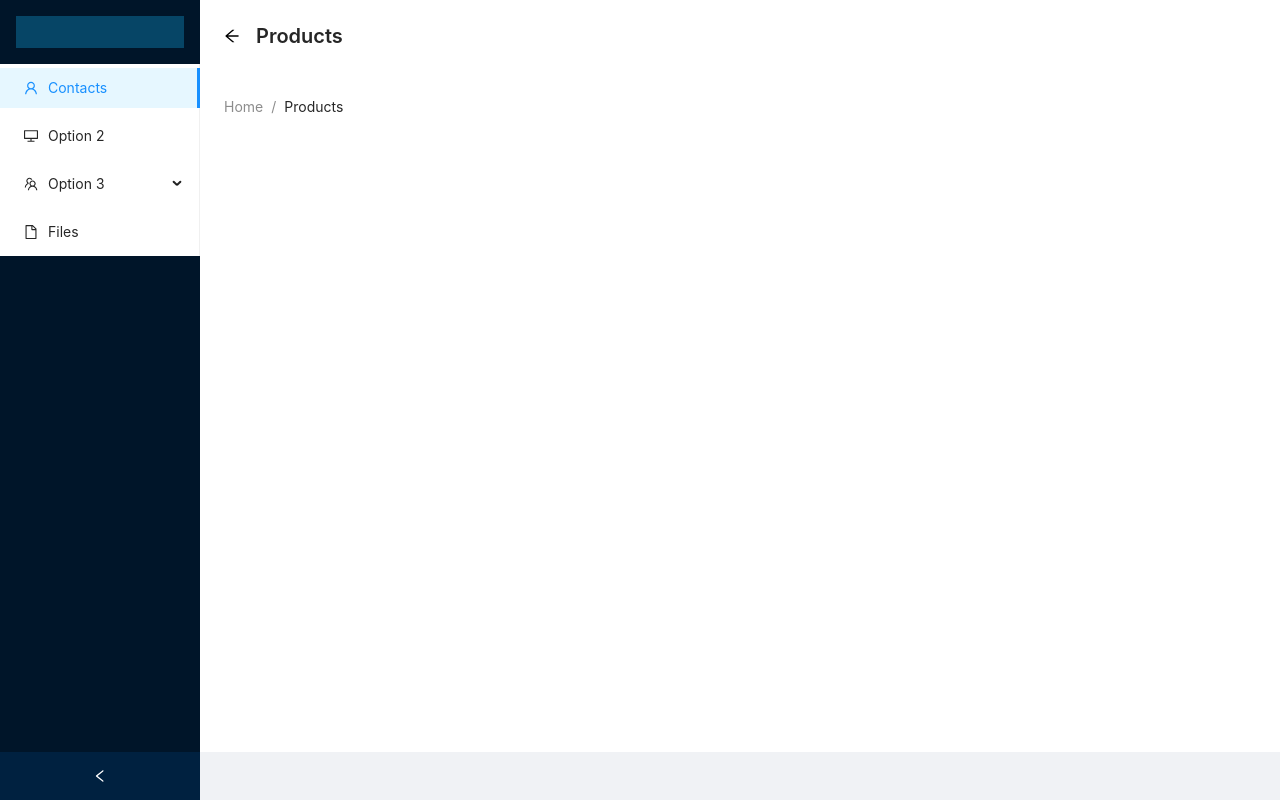
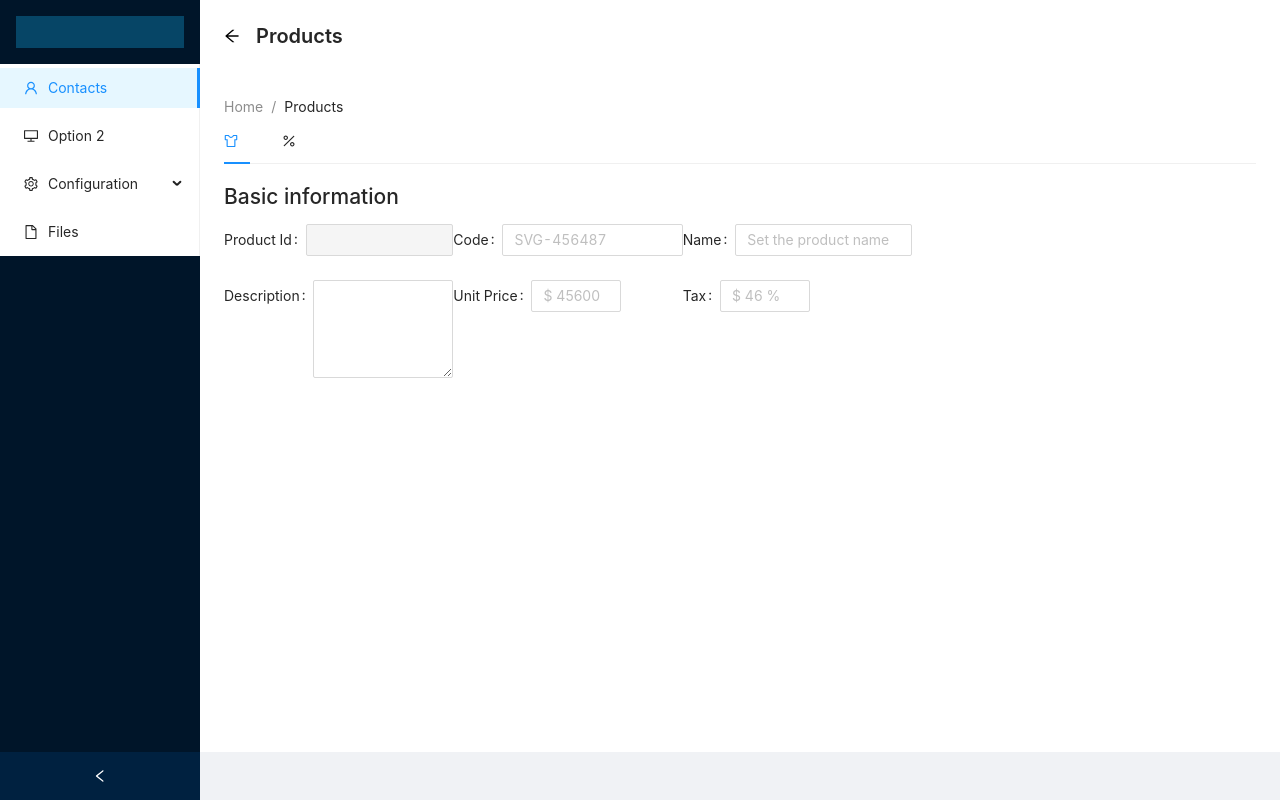
Before and after one commit to altairObando/MernStack, a React (Create React App) app in the folder src/www/: page /Products in a window 1280 px wide. Built offline with nearby package versions, Linux system fonts and the light colour scheme.

Commit message:
start build products

```diff
--- a/src/www/src/App.js
+++ b/src/www/src/App.js
@@ -7,6 +7,7 @@ import IndexContacts  from './components/Contacts/IndexContacts';
 import FormContacts   from './components/Contacts/FormContacts';
 import IndexHome      from './components/Home/IndexHome';
 import BuildBread     from './components/Home/BuildBread';
+import IndexProduct   from './components/Products/IndexProduct';
 
 const { Header, Content, Footer } = Layout;
 
@@ -47,6 +48,8 @@ const App = () => {
               <Route path="/Contacts" element={ <IndexContacts /> } />
               <Route path='/Contacts/FormContact/' element={ <FormContacts /> } />
               <Route path='/Contacts/FormContact/:id' element={ <FormContacts /> } />
+
+              <Route path='/Products' element={ <IndexProduct />} />
             </Routes>
           </Content>
           <Footer style={{ textAlign: 'center' }}>
--- /dev/null
+++ b/src/www/src/components/Products/DetailProduct.js
@@ -0,0 +1,29 @@
+import React from 'react'
+import { Tabs } from 'antd'
+import { PercentageOutlined, SkinOutlined } from '@ant-design/icons'
+import FormProduct from './FormProduct';
+
+const { TabPane } = Tabs;
+const DetailProduct = () => {
+  return <>
+    <Tabs defaultActiveKey='1' >
+        <TabPane
+            tab={<span>
+                <SkinOutlined />
+            </span>}
+            key="1">
+            <h2>Basic information</h2>
+            <FormProduct />
+        </TabPane>
+        <TabPane
+            tab={<span>
+                <PercentageOutlined />
+            </span>}
+            key="2">
+            Pricing
+        </TabPane>
+    </Tabs>
+  </>
+}
+
+export default DetailProduct
--- /dev/null
+++ b/src/www/src/components/Products/FormProduct.js
@@ -0,0 +1,64 @@
+import React from 'react'
+import { Form, Row, Col, Input, InputNumber } from 'antd'
+const { Item: FormItem } = Form;
+const FormProduct = () => {
+  return <Row>
+      {/* Product Description */}
+      <Col span={16}>
+        <Form name='basic-form-products'>
+            <Row>
+                <Col span={8}>
+                    <FormItem
+                        label="Product Id"
+                        name="productId">
+                        <Input name="_id" disabled={true}/>
+                    </FormItem>
+                </Col>
+                <Col span={8}>
+                    <FormItem
+                        label="Code"
+                        name="code">
+                        <Input name="code" placeholder='SVG-456487'/>
+                    </FormItem>
+                </Col>
+                <Col span={8}>
+                    <FormItem
+                        label="Name"
+                        name="name">
+                        <Input name="name" placeholder='Set the product name'/>
+                    </FormItem>
+                </Col>
+            </Row>
+
+            <Row>
+                <Col span={8}>
+                    <FormItem
+                        label="Description"
+                        name="description">
+                        <Input.TextArea name="description" rows={4} />
+                    </FormItem>
+                </Col>
+                <Col span={8}>
+                    <FormItem
+                        label="Unit Price"
+                        name="unitPrice">
+                        <InputNumber name="unitPrice" placeholder='$ 45600'/>
+                    </FormItem>
+                </Col>
+                <Col span={8}>
+                    <FormItem
+                        label="Tax"
+                        name="tax">
+                        <InputNumber name="tax" placeholder='$ 46 %'/>
+                    </FormItem>
+                </Col>
+            </Row>
+        </Form>
+      </Col>
+      {/* Code bar / images */}
+      <Col span={8}>
+      </Col>
+      </Row>
+}
+
+export default FormProduct
--- /dev/null
+++ b/src/www/src/components/Products/IndexProduct.js
@@ -0,0 +1,11 @@
+import React from 'react'
+import DetailProduct from './DetailProduct'
+
+const IndexProduct = () => {
+  return (
+    //TODO: Remove detail and set list of products
+    <DetailProduct />
+  )
+}
+
+export default IndexProduct
--- a/src/www/src/components/SideBar.js
+++ b/src/www/src/components/SideBar.js
@@ -1,7 +1,7 @@
 import React from 'react'
 import { Layout, Menu } from 'antd';
 import { Outlet, Link } from "react-router-dom";
-import { DesktopOutlined, UserOutlined, TeamOutlined, FileOutlined } from '@ant-design/icons'
+import { DesktopOutlined, UserOutlined, FileOutlined, ShopOutlined, SettingOutlined } from '@ant-design/icons'
 
 
 const { Sider } = Layout;
@@ -18,8 +18,10 @@ const SideBar = (props) => {
     <Menu.Item key="2" icon={<DesktopOutlined />}>
       Option 2
     </Menu.Item>
-    <SubMenu key="sub1" icon={<TeamOutlined />} title="Option 3">
-        <Menu.Item key="3">Sub 1</Menu.Item>
+    <SubMenu key="sub1" icon={<SettingOutlined />} title="Configuration">
+        <Menu.Item key="3" icon={ <ShopOutlined/> }>
+          <Link to="/Products" className='nav-text'>Products</Link>
+        </Menu.Item>
         <Menu.Item key="4">Sub 2</Menu.Item>
         <Menu.Item key="5">Sub 3</Menu.Item>
     </SubMenu>
```
